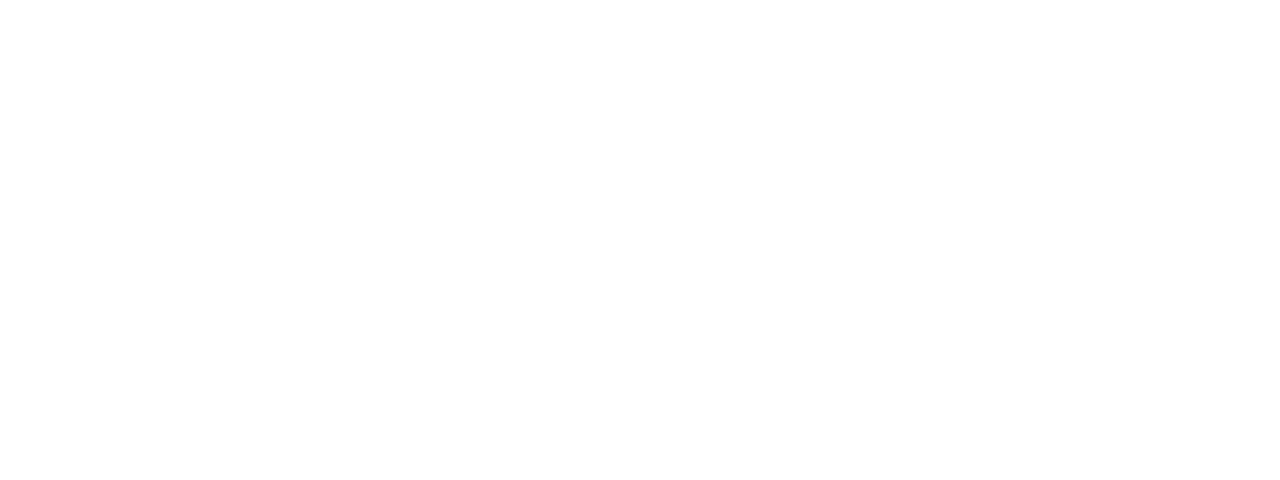
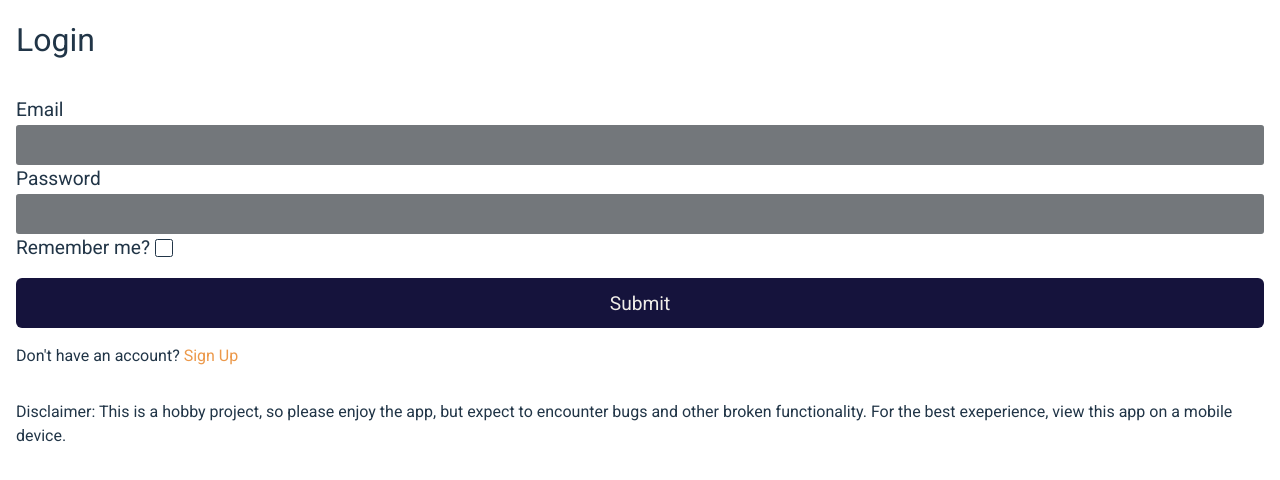
Before and after one commit to andrewmloop/workout-tracker, a React (Vite) app in the folder client/: page / in a window 1280 px wide. Before the commit this address had no page. Shown: the top 480 px of the page. Built offline with nearby package versions, Linux system fonts and the light colour scheme.

Commit message:
Add refactored login page

```diff
--- a/client/src/Client.jsx
+++ b/client/src/Client.jsx
@@ -9,14 +9,14 @@
 // import RoutineDetail from "./pages/RoutineDetail";
 // import Log from "./pages/Log";
 // import Settings from "./pages/Settings";
-// import Login from "./pages/Login";
+import Login from "./pages/login/Login";
 import Register from "./pages/register/Register";
 // import AddRoutine from "./pages/AddRoutine";
 // import EditRoutine from "./pages/EditRoutine";
 // import Chart from "./pages/Chart";
 // import Notification from "./components/Notification";
 
-// import { UserProvider } from "./context/UserContext";
+import { UserProvider } from "./store/UserStore";
 import { NotifProvider } from "./store/NotificationStore";
 // import { TimerContextProvider } from "./context/TimerContext";
 
@@ -30,14 +30,14 @@
   const [newExercises, setNewExercises] = useState([]);
 
   return (
-    // <UserProvider>
+    <UserProvider>
       <NotifProvider>
         {/* <TimerContextProvider> */}
         <div>
           <Routes>
             <Route element={<WithoutNav />}>
-            {/* <Route exact path="/" element={<Login />} />
-            <Route exact path="/login" element={<Login />} /> */}
+              <Route exact path="/" element={<Login />} />
+              <Route exact path="/login" element={<Login />} />
               <Route exact path="/register" element={<Register />} />
             </Route>
             {/* <Route element={<WithNav />}>
@@ -84,7 +84,7 @@
         </div>
         {/* </TimerContextProvider> */}
       </NotifProvider>
-    // </UserProvider>
+    </UserProvider>
   );
 }
 
--- /dev/null
+++ b/client/src/components/loading/Loading.css
@@ -0,0 +1,16 @@
+.loading-container {
+  height: 75vh;
+  display: flex;
+  flex-direction: column;
+  justify-content: center;
+  align-items: center;
+  margin: auto;
+
+  svg {
+    margin-bottom: 2px;
+  }
+
+  p {
+    color: var(--color-secondary)
+  }
+}
--- /dev/null
+++ b/client/src/components/loading/Loading.jsx
@@ -0,0 +1,59 @@
+import React from "react";
+
+import "./Loading.css";
+
+export default function Loading(props) {
+  return (
+    <div className="loading-container">
+      <svg
+        xmlns="http://www.w3.org/2000/svg"
+        xmlnsXlink="http://www.w3.org/1999/xlink"
+        width="100px"
+        height="100px"
+        viewBox="0 0 50 50"
+        preserveAspectRatio="xMidYMid"
+      >
+        <circle
+          cx="25"
+          cy="25"
+          r="16"
+          strokeWidth="4"
+          stroke="#ffffff"
+          strokeDasharray="50.26548245743669 50.26548245743669"
+          fill="none"
+          strokeLinecap="round"
+        >
+          <animateTransform
+            attributeName="transform"
+            type="rotate"
+            dur="1s"
+            repeatCount="indefinite"
+            keyTimes="0;1"
+            values="0 25 25;360 25 25"
+          ></animateTransform>
+        </circle>
+        <circle
+          cx="25"
+          cy="25"
+          r="11.5"
+          strokeWidth="4"
+          stroke="#fbbf24"
+          strokeDasharray="36.12831551628262 36.12831551628262"
+          strokeDashoffset="36.12831551628262"
+          fill="none"
+          strokeLinecap="round"
+        >
+          <animateTransform
+            attributeName="transform"
+            type="rotate"
+            dur="1s"
+            repeatCount="indefinite"
+            keyTimes="0;1"
+            values="0 25 25;-360 25 25"
+          ></animateTransform>
+        </circle>
+      </svg>
+      <p>{props.text}</p>
+    </div>
+  );
+}
--- /dev/null
+++ b/client/src/pages/login/Login.css
@@ -0,0 +1,59 @@
+.login-page {
+  display: flex;
+  flex-direction: column;
+  padding: 16px;
+
+  h1 {
+    margin: 0;
+    margin-bottom: 1em;
+  }
+
+  a {
+    color: var(--color-accent );
+  }
+}
+
+.login-form {
+  display: flex;
+  flex-direction: column;
+
+  button {
+    background-color: var(--color-primary);
+  }
+
+  label {
+    font-size: 1.2em;
+  }
+
+  input {
+    font-size: 1.2em;
+
+    padding: 6px;
+    margin-bottom: 0px;
+  }
+  input:focus {
+    outline: var(--color-accent);
+    border-color: var(--color-accent);
+  }
+
+  p {
+    margin: 0;
+  }
+}
+
+.remember-me {
+  display: flex;
+  flex-direction: row;
+  justify-content: start;
+  align-items: center;
+
+  margin-bottom: 16px;
+}
+
+.login-error {
+  color: var(--color-error);
+}
+
+.disclaimer {
+  font-weight: bold;
+}
--- /dev/null
+++ b/client/src/pages/login/Login.jsx
@@ -0,0 +1,181 @@
+import React, { useEffect, useState } from "react";
+import { Link, useNavigate } from "react-router-dom";
+
+import Loading from "../../components/loading/Loading";
+import PageTransition from "../../components/page-transition/PageTransition";
+import { useUserStore } from "../../store/UserStore";
+
+import "./Login.css";
+
+export default function Login() {
+  // Access to change global user store
+  const { setUser } = useUserStore();
+
+  // For redirect user on successful login
+  const navigate = useNavigate();
+
+  // State for login form inputs
+  const [userEmail, setUserEmail] = useState("");
+  const [userPassword, setUserPassword] = useState("");
+  const [rememberLogin, setRememberLogin] = useState(
+    JSON.parse(localStorage.getItem("rememberLogin"))
+  );
+
+  // State for login validation
+  const [loading, setLoading] = useState(false);
+  const [valErrors, setValErrors] = useState({});
+  const [loginError, setLoginError] = useState("");
+
+  const checkExpire = async () => {
+    try {
+      const response = await fetch("/api/auth/remember-me", {
+        headers: {
+          "x-access-token": localStorage.getItem("token"),
+        },
+      });
+      const data = await response.json();
+      if (data.isLoggedIn) {
+        setLoading(true);
+        setTimeout(() => {
+          navigate("/routine");
+        }, 1500);
+      }
+    } catch (error) {
+      console.error("Error authenticating user: ", error);
+      setLoginError({ error });
+    }
+  };
+
+  const handleSubmit = async (e) => {
+    e.preventDefault();
+
+    let isValidForm = handleValidation();
+
+    if (isValidForm) {
+      const user = {
+        email: userEmail,
+        password: userPassword,
+      };
+
+      try {
+        const res = await fetch("/api/auth/login", {
+          method: "POST",
+          headers: {
+            "Content-Type": "application/json",
+          },
+          body: JSON.stringify(user),
+        });
+        const data = await res.json();
+        if (res.status === 200) {
+          localStorage.setItem("token", data.token);
+          setUser(data.data);
+          setLoading(true);
+          setTimeout(() => {
+            navigate("/routine");
+          }, 1500);
+        } else {
+          setLoginError(data.message);
+        }
+      } catch (error) {
+        console.error("Error authenticating user: ", error);
+        setLoginError({ error });
+      }
+    }
+  };
+
+  const handleValidation = () => {
+    let tempErrors = {};
+    let isValid = true;
+
+    if (userEmail <= 0) {
+      tempErrors["userEmail"] = true;
+      isValid = false;
+    }
+
+    if (userPassword <= 0) {
+      tempErrors["userPassword"] = true;
+      isValid = false;
+    }
+
+    setValErrors({ ...tempErrors });
+    return isValid;
+  };
+
+  // useEffect(async () => {
+  //   if (rememberLogin) await checkExpire();
+  // }, []);
+
+  return (
+    <PageTransition>
+      {loading ? (
+        <Loading text="Logging in..." />
+      ) : (
+        <div className="login-page">
+          <h1>Login</h1>
+          <form className="login-form" onSubmit={handleSubmit}>
+            <label htmlFor="email">Email</label>
+            <input
+              id="email"
+              type="email"
+              name="email"
+              autoComplete="email"
+              onChange={(e) => setUserEmail(e.target.value)}
+            />
+            {valErrors?.userEmail && (
+              <p className="login-error">Please enter an email.</p>
+            )}
+            <label htmlFor="password">Password</label>
+            <input
+              id="password"
+              type="password"
+              name="password"
+              autoComplete="current-password"
+              onChange={(e) => setUserPassword(e.target.value)}
+            />
+            {valErrors?.userPassword && (
+              <p className="login-error">Please enter a password.</p>
+            )}
+            <RememberMe
+              rememberLogin={rememberLogin}
+              setRememberLogin={setRememberLogin}
+            />
+            <button type="submit">Submit</button>
+          </form>
+          {loginError && <p className="text-red-500">{loginError}.</p>}
+          <p className="mb-1">
+            Don&apos;t have an account?{" "}
+            <Link to="/register" className="text-amber-400">
+              Sign Up
+            </Link>
+          </p>
+          <p className="disclaimer">
+            Disclaimer: This is a hobby project, so please enjoy the app, but
+            expect to encounter bugs and other broken functionality. For the
+            best exeperience, view this app on a mobile device.
+          </p>
+        </div>
+      )}
+    </PageTransition>
+  );
+}
+
+function RememberMe({ rememberLogin, setRememberLogin }) {
+  const handleChange = () => {
+    localStorage.setItem("rememberLogin", !rememberLogin);
+    setRememberLogin(!rememberLogin);
+  };
+
+  return (
+    <label htmlFor="remember-login" className="remember-me">
+      Remember me?&nbsp;
+      <input
+        id="remember-login"
+        name="remember-login"
+        type="checkbox"
+        checked={rememberLogin}
+        onChange={() => handleChange()}
+        className="checkbox"
+      />
+    </label>
+  );
+}
--- a/client/src/pages/register/Register.jsx
+++ b/client/src/pages/register/Register.jsx
@@ -1,7 +1,7 @@
 import React, { useState } from "react";
 import { Link, useNavigate } from "react-router-dom";
 
-import PageTransition from "../../components/PageTransition";
+import PageTransition from "../../components/page-transition/PageTransition";
 import { useNotifStore } from "../../store/NotificationStore";
 
 import "./Register.css";
@@ -103,8 +103,10 @@
           {/* First Name Input */}
           <label htmlFor="name">First Name</label>
           <input
+            id="name"
             type="text"
             name="name"
+            autoComplete="given-name"
             onChange={(e) => setName(e.target.value)}
           />
           {valErrors?.name && (
@@ -114,6 +116,7 @@
           {/* Email Input */}
           <label htmlFor="email">Email</label>
           <input
+            id="email"
             type="email"
             name="email"
             autoComplete="username"
@@ -126,6 +129,7 @@
           {/* Password Input */}
           <label htmlFor="password">Password</label>
           <input
+            id="password"
             type="password"
             name="password"
             autoComplete="new-password"
@@ -138,6 +142,7 @@
           {/* Password Match Input */}
           <label htmlFor="password_match">Re-enter Password</label>
           <input
+            id="password_match"
             type="password"
             name="password_match"
             autoComplete="new-password"
--- /dev/null
+++ b/client/src/store/UserStore.jsx
@@ -0,0 +1,29 @@
+import React from "react";
+
+const UserContext = React.createContext(null);
+
+const UserProvider = ({ children }) => {
+  const [userStore, setUserStore] = React.useState({});
+
+  return (
+    <UserContext.Provider value={[userStore, setUserStore]}>
+      {children}
+    </UserContext.Provider>
+  );
+};
+
+const useUserStore = () => {
+  const [userStore, setUserStore] = React.useContext(UserContext);
+
+  const setUser = (newUserState) => {
+    setUserStore(newUserState);
+  };
+
+  const getUser = () => {
+    return userStore;
+  };
+
+  return { getUser: getUser, setUser: setUser };
+};
+
+export { UserProvider, useUserStore };
```
Also changed, not shown: client/src/components/page-transition/PageTransition.jsx (renamed from client/src/components/PageTransition.jsx). Lines whose indentation alone changed are shown as unchanged.
